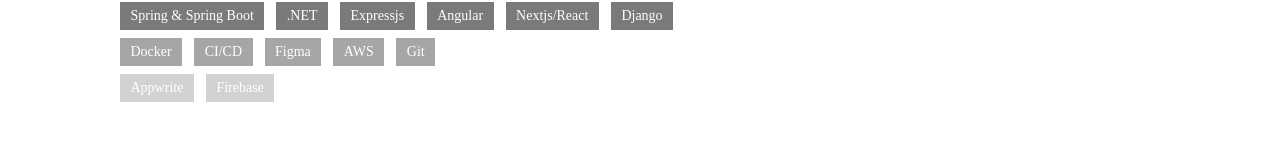
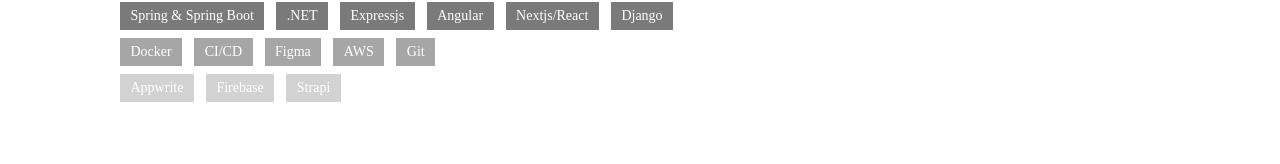
Before and after one commit to JoshuaOndieki/joshuaondieki.com, a plain HTML site: page index.html in a window 1280 px wide. Shown: the part 391-555 px from the top of the page. Drawn offline with Linux system fonts and the light colour scheme; a web font is replaced by a local one.

Commit message:
Update index.html
- update icon with oj.jpg
- add strapi to platforms

```diff
--- a/index.html
+++ b/index.html
@@ -5,7 +5,7 @@
         <meta name="viewport"
               content="width=device-width, user-scalable=no, initial-scale=1.0, maximum-scale=1.0, minimum-scale=1.0">
         <meta http-equiv="X-UA-Compatible" content="ie=edge">
-        <link rel="icon" href="/assets/icons/html-code-black-button-icon-3d-render_568120-2172.png" type="image/png">
+        <link rel="icon" href="https://joshuaondieki.s3.us-east-1.amazonaws.com/oj.jpg" type="image/jpg">
         <title>Joshua Ondieki - Software Engineer</title>
         <link rel="stylesheet" href="style.css">
     </head>
@@ -72,6 +72,7 @@
                 <div id="platforms">
                     <span class="badge badge-platform">Appwrite</span>
                     <span class="badge badge-platform">Firebase</span>
+                    <span class="badge badge-platform">Strapi</span>
                 </div>
             </section>
 
```
